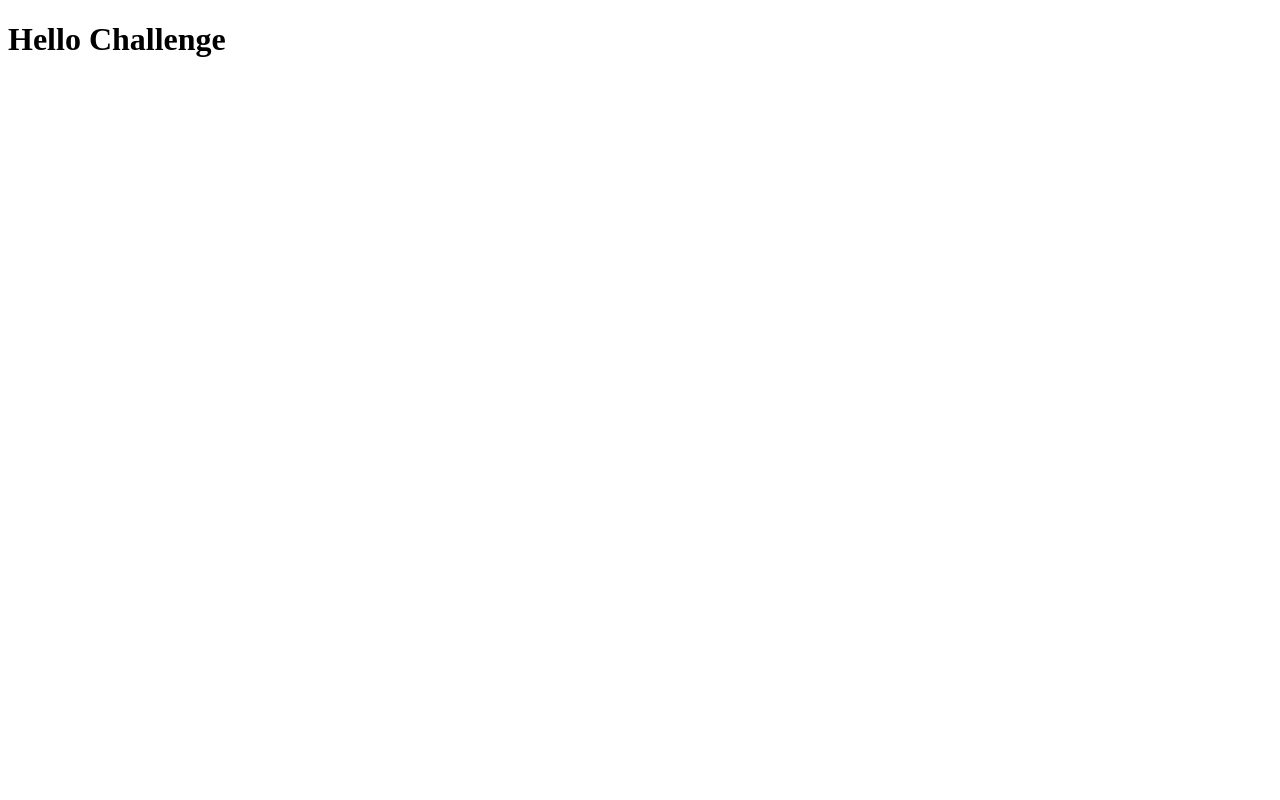
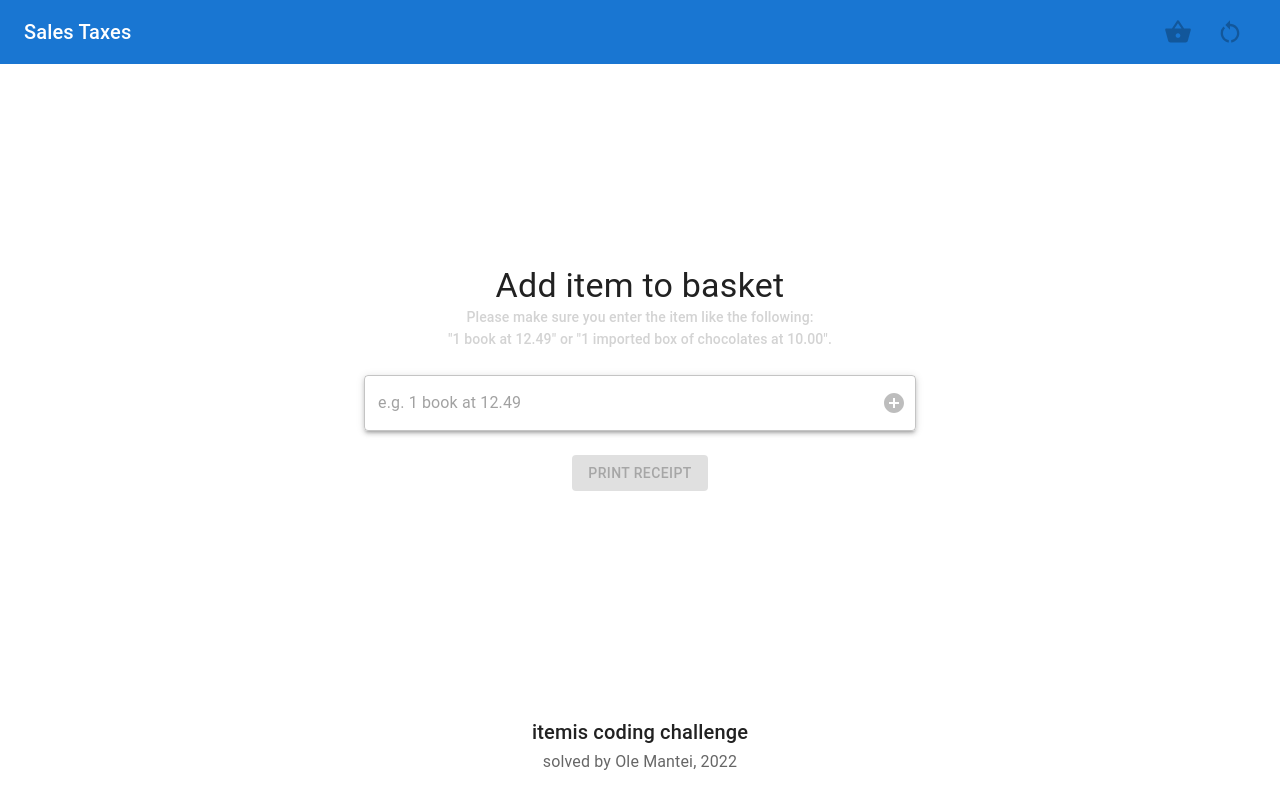
Before and after one commit to OleMantei/itemis_CodingChallenge1, a React (Vite) app: page / in a window 1280 px wide. Built offline with nearby package versions, Linux system fonts and the light colour scheme.

Commit message:
add frontend :sparkles:

```diff
--- a/src/App.jsx
+++ b/src/App.jsx
@@ -1,25 +1,114 @@
+import {
+  Button,
+  Container,
+  FormControl,
+  IconButton,
+  InputAdornment,
+  OutlinedInput,
+  Paper,
+  Typography,
+} from "@mui/material";
+import Footer from "./components/Footer";
+import NavBar from "./components/NavBar";
+import { MdAddCircle } from "react-icons/md";
 import { createReceipt } from "./js/receipt";
-
-const input1 = [
-  "1 book at 12.49",
-  "1 music CD at 14.99",
-  "1 chocolate bar at 0.85",
-];
-const input2 = [
-  "1 imported box of chocolates at 10.00",
-  "1 imported bottle of perfume at 47.50",
-];
-const input3 = [
-  "1 imported bottle of perfume at 27.99",
-  "1 bottle of perfume at 18.99",
-  "1 packet of headache pills at 9.75",
-  "1 box of imported chocolates at 11.25",
-];
+import { Box } from "@mui/system";
+import { useState } from "react";
+import Receipt from "./components/Receipt";
 
 function App() {
+  const [inputValue, setInputValue] = useState("");
+  const [basketItems, setBasketItems] = useState([]);
+  const [receipt, setReceipt] = useState({});
+
+  function handleSubmitItem() {
+    setBasketItems((basketItems) => [...basketItems, inputValue]);
+    setInputValue("");
+  }
+
+  function handleResetInterface() {
+    setInputValue("");
+    setBasketItems([]);
+    setReceipt({});
+  }
+
+  function handlePrintReceipt() {
+    setReceipt(createReceipt(basketItems));
+  }
+
   return (
     <div className="App">
-      <h1>Hello Challenge</h1>
+      <Box
+        sx={{
+          minHeight: "100vh",
+          display: "flex",
+          flexDirection: "column",
+          justifyContent: "space-between",
+        }}
+      >
+        <NavBar
+          title="Sales Taxes"
+          itemsCount={basketItems.length}
+          items={basketItems}
+          handleResetInterface={handleResetInterface}
+        />
+        <Container maxWidth="sm">
+          {Object.keys(receipt).length === 0 ? (
+            <Box my={6} textAlign="center">
+              <Box mb={3}>
+                <Typography variant="h4">Add item to basket</Typography>
+                <Typography variant="subtitle2" color={"lightgray"}>
+                  Please make sure you enter the item like the following: <br />
+                  "1 book at 12.49" or "1 imported box of chocolates at 10.00".
+                </Typography>
+              </Box>
+              <Paper elevation={3}>
+                <FormControl variant="outlined" fullWidth>
+                  <OutlinedInput
+                    onChange={(e) => setInputValue(e.target.value)}
+                    value={inputValue}
+                    onKeyDown={(e) =>
+                      e.key == "Enter" &&
+                      inputValue.length !== 0 &&
+                      handleSubmitItem()
+                    }
+                    placeholder="e.g. 1 book at 12.49"
+                    endAdornment={
+                      <InputAdornment position="end">
+                        <IconButton
+                          onClick={() => handleSubmitItem()}
+                          edge="end"
+                          color="secondary"
+                          disabled={inputValue.length === 0}
+                        >
+                          <MdAddCircle />
+                        </IconButton>
+                      </InputAdornment>
+                    }
+                    title="add item"
+                  />
+                </FormControl>
+              </Paper>
+              <Box mt={3}>
+                <Button
+                  variant="contained"
+                  disableElevation
+                  disabled={basketItems.length === 0}
+                  onClick={() => handlePrintReceipt()}
+                >
+                  print receipt
+                </Button>
+              </Box>
+            </Box>
+          ) : (
+            <Receipt receipt={receipt} />
+          )}
+        </Container>
+        <Footer
+          title="itemis coding challenge"
+          subtitle="solved by Ole Mantei, 2022"
+        />
+      </Box>
     </div>
   );
 }
--- /dev/null
+++ b/src/components/Footer.jsx
@@ -0,0 +1,24 @@
+import { Container, Typography } from "@mui/material";
+import { Box } from "@mui/system";
+
+function Footer({ title, subtitle }) {
+  return (
+    <Box component="footer" sx={{ py: 3 }}>
+      <Container maxWidth="lg">
+        <Typography variant="h6" align="center">
+          {title}
+        </Typography>
+        <Typography
+          variant="subtitle1"
+          align="center"
+          color="text.secondary"
+          component="p"
+        >
+          {subtitle}
+        </Typography>
+      </Container>
+    </Box>
+  );
+}
+
+export default Footer;
--- /dev/null
+++ b/src/components/NavBar.jsx
@@ -0,0 +1,57 @@
+import { useState } from "react";
+import {
+  AppBar,
+  Badge,
+  Box,
+  IconButton,
+  Snackbar,
+  Toolbar,
+  Typography,
+} from "@mui/material";
+import { MdShoppingBasket, MdRestartAlt } from "react-icons/md";
+
+function NavBar({ title, itemsCount, items, handleResetInterface }) {
+  const [open, setOpen] = useState(false);
+
+  return (
+    <>
+      <Snackbar
+        anchorOrigin={{ horizontal: "right", vertical: "top" }}
+        open={open}
+        onClose={() => setOpen(false)}
+        message={`${items.join(",\n")}`}
+        sx={{ mt: 8, ml: 0.5, maxWidth: "20rem", whiteSpace: "pre-line" }}
+      />
+      <Box>
+        <AppBar position="static" elevation={0}>
+          <Toolbar>
+            <Typography variant="h6" component="div" sx={{ flexGrow: 1 }}>
+              {title}
+            </Typography>
+            <IconButton
+              disabled={itemsCount == 0 ? true : false}
+              size="large"
+              title="shopping basket"
+              onClick={() => setOpen(true)}
+              sx={{ backgroundColor: open ? "rgba(0,0,0,0.08)" : "" }}
+            >
+              <Badge badgeContent={itemsCount} color="secondary">
+                <MdShoppingBasket />
+              </Badge>
+            </IconButton>
+            <IconButton
+              size="large"
+              title="reset"
+              disabled={itemsCount === 0}
+              onClick={handleResetInterface}
+            >
+              <MdRestartAlt />
+            </IconButton>
+          </Toolbar>
+        </AppBar>
+      </Box>
+    </>
+  );
+}
+
+export default NavBar;
--- /dev/null
+++ b/src/components/Receipt.jsx
@@ -0,0 +1,51 @@
+import { Container, Paper, Typography } from "@mui/material";
+import { Box } from "@mui/system";
+
+function Receipt({ receipt }) {
+  return (
+    <>
+      <Container maxWidth="xs">
+        <Paper elevation={3} sx={{ paddingX: 4, paddingY: 5 }}>
+          <Typography variant="h6" align="center" color="secondary">
+            Thank you for your purchase
+          </Typography>
+          <Box mt={4}>
+            {receipt.items.map((i, index) => {
+              return (
+                <Box
+                  key={index}
+                  sx={{
+                    width: "100%",
+                    display: "flex",
+                    justifyContent: "space-between",
+                  }}
+                >
+                  <div>
+                    <Typography variant="body1">
+                      {i.amount}
+                      {i.import ? " imported " : " "}
+                      {i.item}:
+                    </Typography>
+                  </div>
+                  <div>
+                    <Typography variant="body1" gutterBottom>
+                      {" " + i.shelfPrice}
+                    </Typography>
+                  </div>
+                </Box>
+              );
+            })}
+            <Typography variant="body2" gutterBottom sx={{ marginTop: 2 }}>
+              Sales Taxes: {receipt.salesTaxes}
+            </Typography>
+            <Typography variant="body1" sx={{ fontWeight: "bold" }}>
+              Total: {receipt.total}
+            </Typography>
+          </Box>
+        </Paper>
+      </Container>
+    </>
+  );
+}
+
+export default Receipt;
--- a/src/main.jsx
+++ b/src/main.jsx
@@ -1,9 +1,11 @@
 import React from "react";
 import ReactDOM from "react-dom";
 import App from "./App";
+import CssBaseline from "@mui/material/CssBaseline";
 
 ReactDOM.render(
   <React.StrictMode>
+    <CssBaseline />
     <App />
   </React.StrictMode>,
   document.getElementById("root")
```
